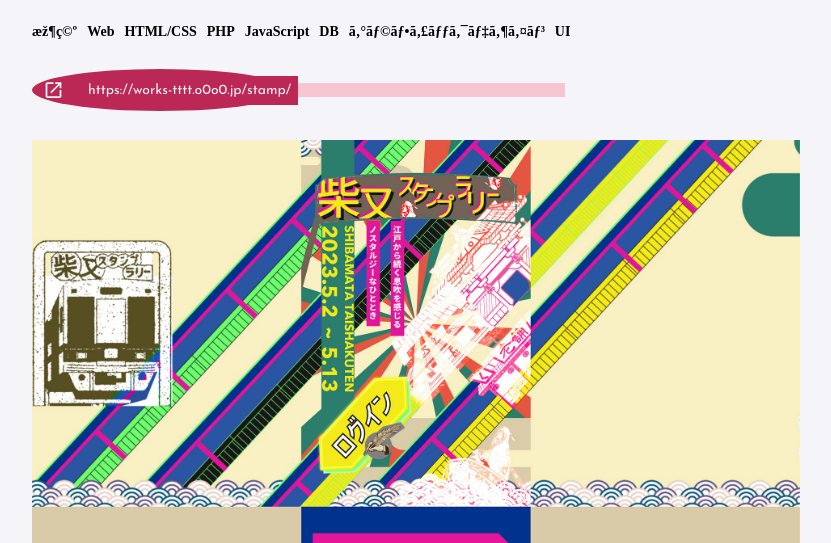
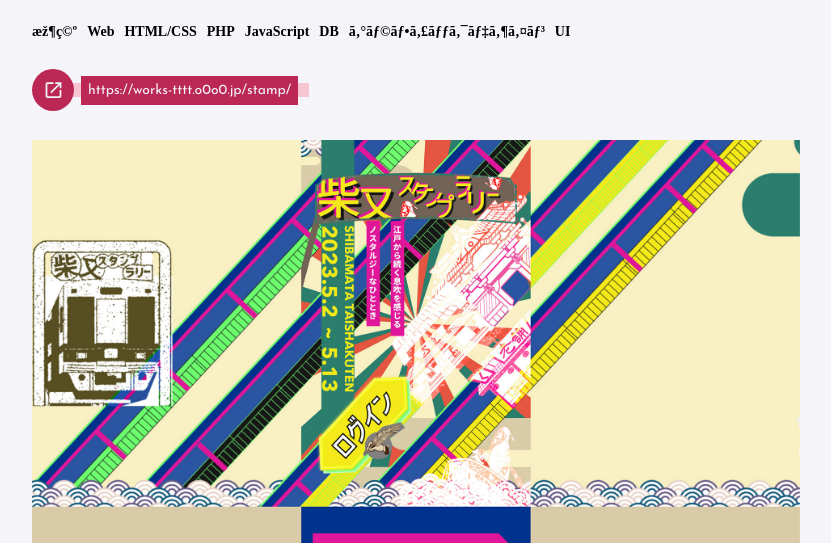
Before and after one commit to matsu-kaze/too4moorii, a PHP site: page /works/stamp/ in a window 1280 px wide. Shown: the part 88-631 px from the top of the page, without its empty margins (224-1055 px from the left). Run offline with PHP 8.4, Linux system fonts and the light colour scheme; some web fonts are replaced.

Commit message:
詳細URL調整

```diff
--- a/common/css/style.css
+++ b/common/css/style.css
@@ -557,6 +557,7 @@ body {
 }
 #l-works .l-workshero-link:hover .c-circle, #l-works .l-workshero-link:active .c-circle {
   transform: translateX(-3.5rem);
+  z-index: -1;
 }
 #l-works .l-workshero-link > div {
   align-items: center;
@@ -565,7 +566,7 @@ body {
   width: 1.5rem;
   fill: #f4f4f9;
 }
-#l-works .l-workshero-link .c-circle::before {
+#l-works .l-workshero-link .c-circle::after {
   width: 20dvw;
 }
 #l-works .l-workshero-a {
--- a/common/scss/02_layout/_layout.scss
+++ b/common/scss/02_layout/_layout.scss
@@ -248,6 +248,7 @@ body {
     &:hover,&:active{
       .c-circle{
         transform: translateX(-3.5rem);
+        z-index: -1;
       }
     }
     >div{
@@ -258,7 +259,7 @@ body {
       }
     }
     .c-circle{
-      &::before{
+      &::after{
         width: 20dvw;
       }
     }
```
Also changed, not shown: 1 other file.
